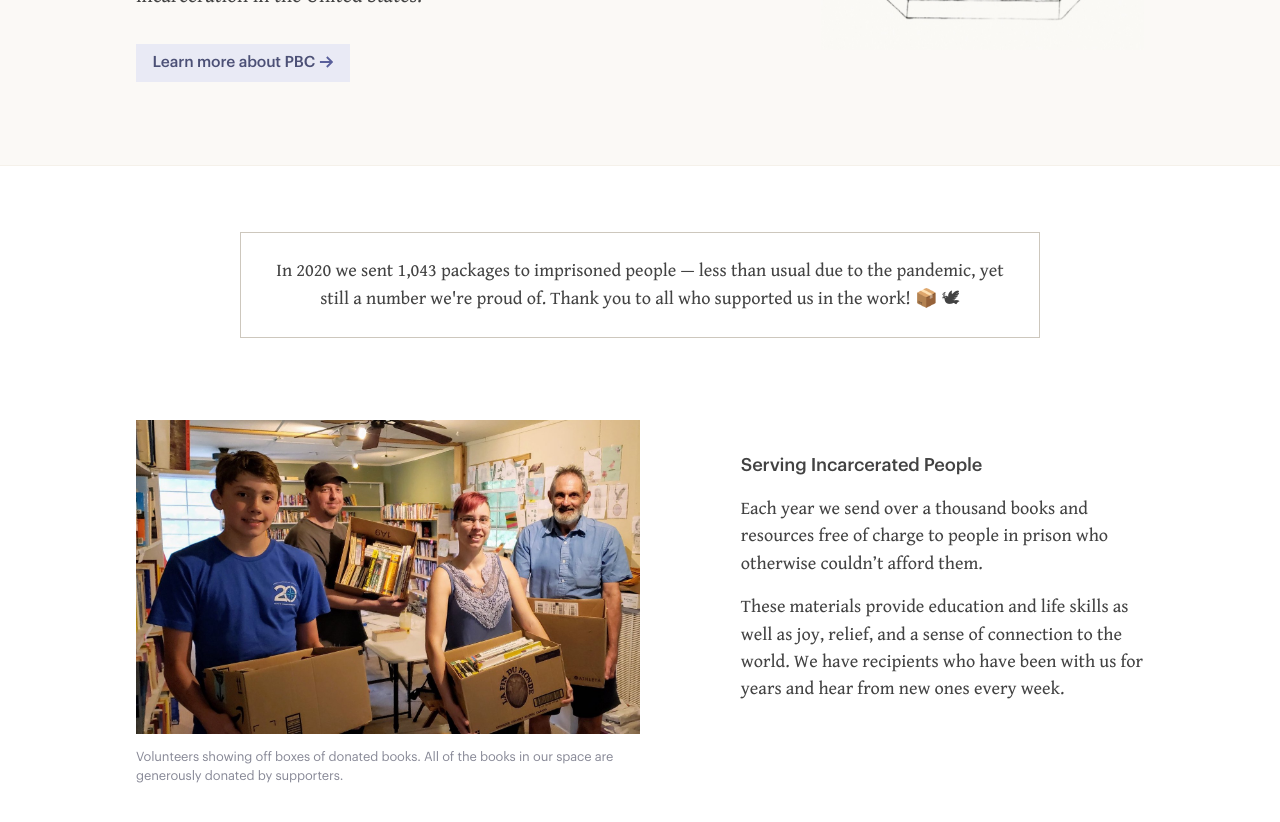
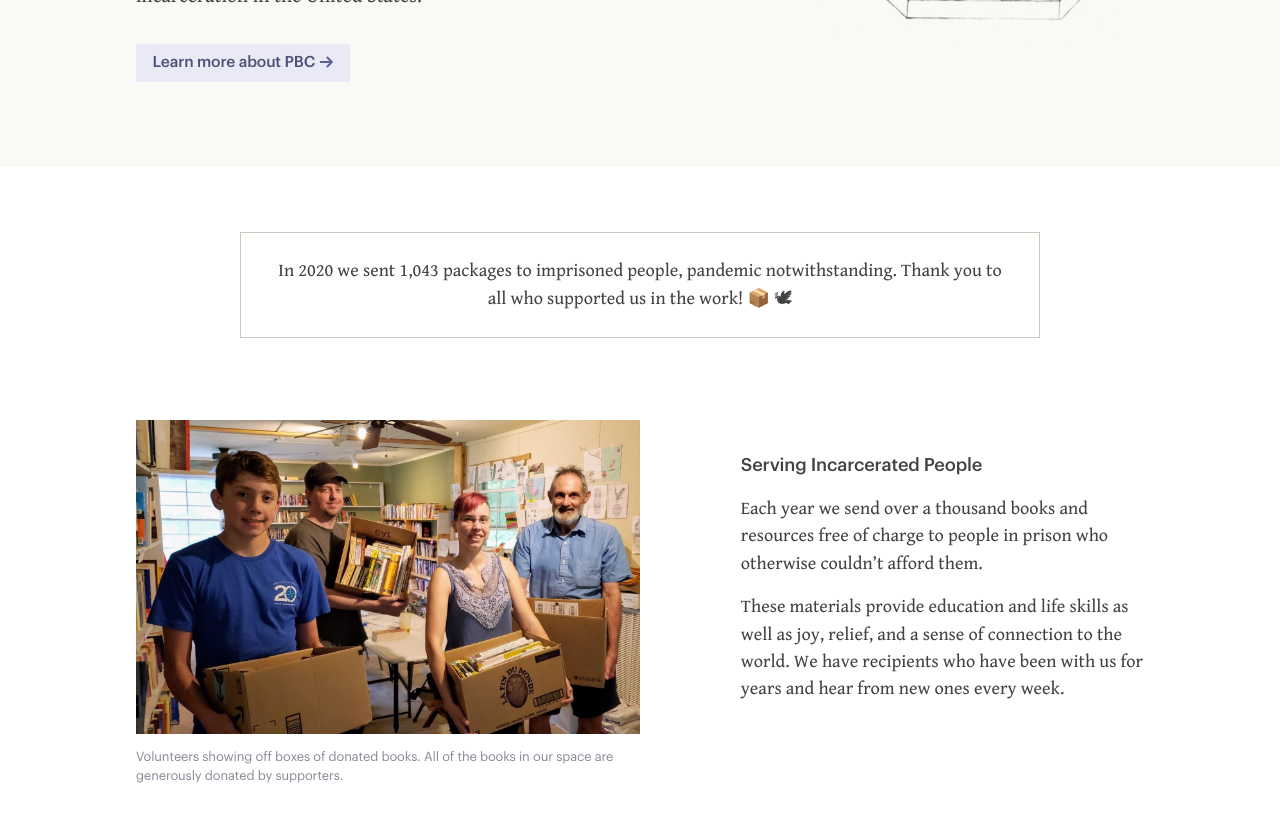
Before and after one commit to prisonbookscollective/prisonbookscollective.github.io, a Jekyll site: the page built from index.html, in a window 1280 px wide and 900 px high, scrolled down 385 px. Shown: the top 822 px of the window. Built offline with Jekyll 4.4.1, drawn with Linux system fonts in a browser that asks for light colours.

```diff
--- a/index.html
+++ b/index.html
@@ -4,7 +4,7 @@
 ---
 
 <div class="annual-total">
-  <p>In 2020 we sent 1,043 packages to imprisoned people — less than usual due to the pandemic, yet still a number we're proud of. Thank you to all who supported us in the work! 📦 🕊 </p>
+  <p>In 2020 we sent 1,043 packages to imprisoned people, pandemic notwithstanding. Thank you to all who supported us in the work! 📦 🕊 </p>
 </div>
 
 <div class="copy-right">
```
